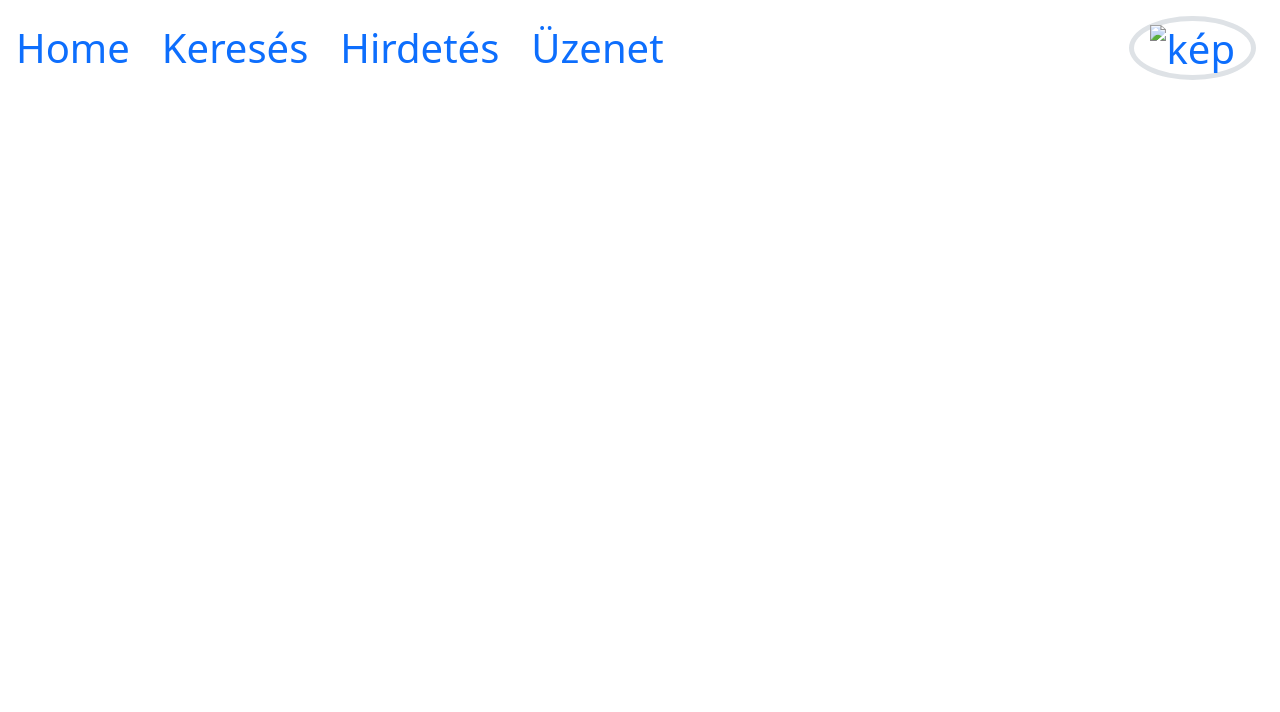
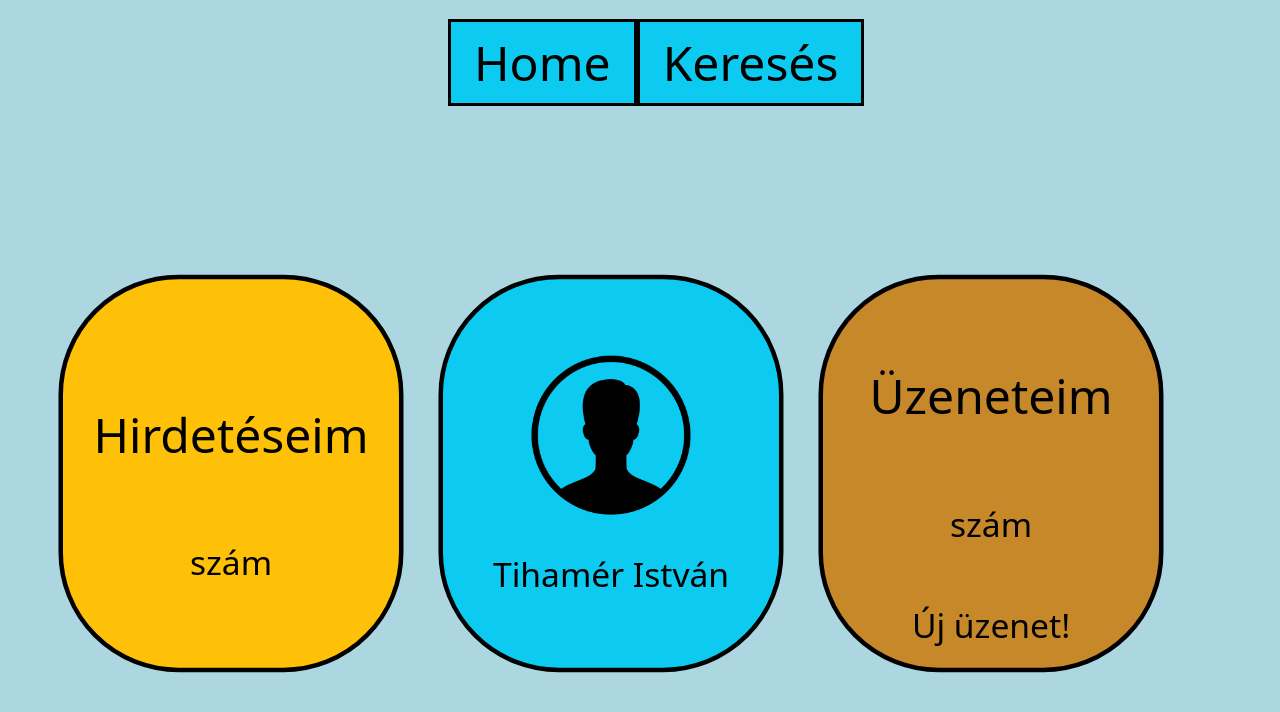
Before and after one commit to Tutuadame/Adatbalapu, a PHP site: page /Profile.html in a window 1280 px wide. Shown: the top 712 px of the page. Run offline with PHP 8.4, Linux system fonts and the light colour scheme.

Commit message:
profil atrendezve

```diff
--- a/Profile.html
+++ b/Profile.html
@@ -8,27 +8,39 @@
     <link rel="stylesheet" href="style.css">
     <title>Document</title>
 </head>
+  <div id="profmenu-container">
+    <a class="display-5 profmenu" href="Home.html">Home</a>
+    <a class="display-5 profmenu" href="Kereses.html">Keresés</a>
+  </div>
+
 <body>
-    <ul class="nav">
-        <li class="nav-item my-3">
-          <a class="nav-link display-6" href="#">Home</a>
-        </li>
-        <li class="nav-item my-3">
-          <a class="nav-link display-6" href="#">Keresés</a>
-        </li>
-        <li class="nav-item my-3">
-          <a class="nav-link display-6" href="#">Hirdetés</a>
-        </li>
-        <li class="nav-item my-3">
-          <a class="nav-link display-6" href="#">Üzenet</a>
-        </li>
-        <li class="nav-item ms-auto border border-5 rounded-circle mx-4 my-3">
-          <a class="nav-link display-6 d-inline proflink" href="#">
-            <img src="" alt="kép" class="img-fluid">
-          </a>
-        </li>
-      </ul>
-
+  <div class="container profbuttons">
+    <div class="row">
+      <div class="col-sm">
+        <button id="adverthead" class="btn-warning">
+          <div class="messagetitle" alt="Adatok" title="Hirdetéseim" href="#">
+              Hirdetéseim
+          </div>
+          <p>szám</p>
+      </button>
+      </div>
+      <div class="col-sm">
+        <button id="profhead" class="btn-info" title="Adataim">
+          <div class="proflink" href="#">
+            <img src="profkep.png" alt="kép" class="img-fluid">
+          </div>
+          <p>Tihamér István</p>
+      </button>
+      </div>
+      <div class="col-sm">
+        <button id="messagehead" title="Üzeneteim">
+          <div class="messagetitle" href="#">Üzeneteim</div>
+          <p>szám</p>
+          <p>Új üzenet!</p>
+      </button>
+      </div>
+    </div>
+  </div>
 
 
 <script src="https://cdn.jsdelivr.net/npm/bootstrap@5.1.3/dist/js/bootstrap.bundle.min.js" integrity="sha384-ka7Sk0Gln4gmtz2MlQnikT1wXgYsOg+OMhuP+IlRH9sENBO0LRn5q+8nbTov4+1p" crossorigin="anonymous"></script>
--- a/style.css
+++ b/style.css
@@ -1,2 +1,65 @@
 .proflink{
+    margin-left: auto;
+    margin-right: auto;
+    text-align: center;
+    width: 50%;
+    margin-top: 10%;
+
 }
+#profhead, #messagehead, #adverthead{
+    text-align: center;
+    margin-top: 70%;
+    border: solid rgb(0, 0, 0);
+    border-radius: 80px ;
+    transform: scale(1.5);
+    width: 80%;
+    height: 55%;
+}
+
+#profhead p, #messagehead p, #adverthead p{
+    margin-top: 11%;
+    font-size: 140%;
+}
+#messagehead p, #adverthead p{
+    padding-bottom: 5%;
+}
+#messagehead{
+    background-color: rgb(199, 136, 42);
+}
+
+.col-sm{
+    margin: 3%;
+}
+.messagetitle{
+    margin: auto;
+    margin-top: 25%;
+    padding-bottom: 10%;
+    font-size: 200%;
+}
+body{
+    background-color:#acd6e0;
+}
+#profmenu-container{
+    width: 30%;
+    margin: auto;
+    display: flex;
+    justify-content: space-around;
+}
+.profmenu{
+    text-decoration: none;
+    color: black;
+    padding: 6%;
+    padding-top: 3%;
+    padding-bottom: 3%;
+    margin-top: 5%;
+    border: solid black;
+    background-color: rgb(13, 202, 240);
+}
+.profmenu:hover{
+    text-decoration: none;
+    color: yellow;
+}
+.profmenu:hover:last-child{
+    text-decoration: none;
+    color: rgb(199, 136, 42);
+}
```
Also changed, not shown: profil/adatok.html (added), profil/hirdetesek.html (added), profil/uzenet.html (added).
